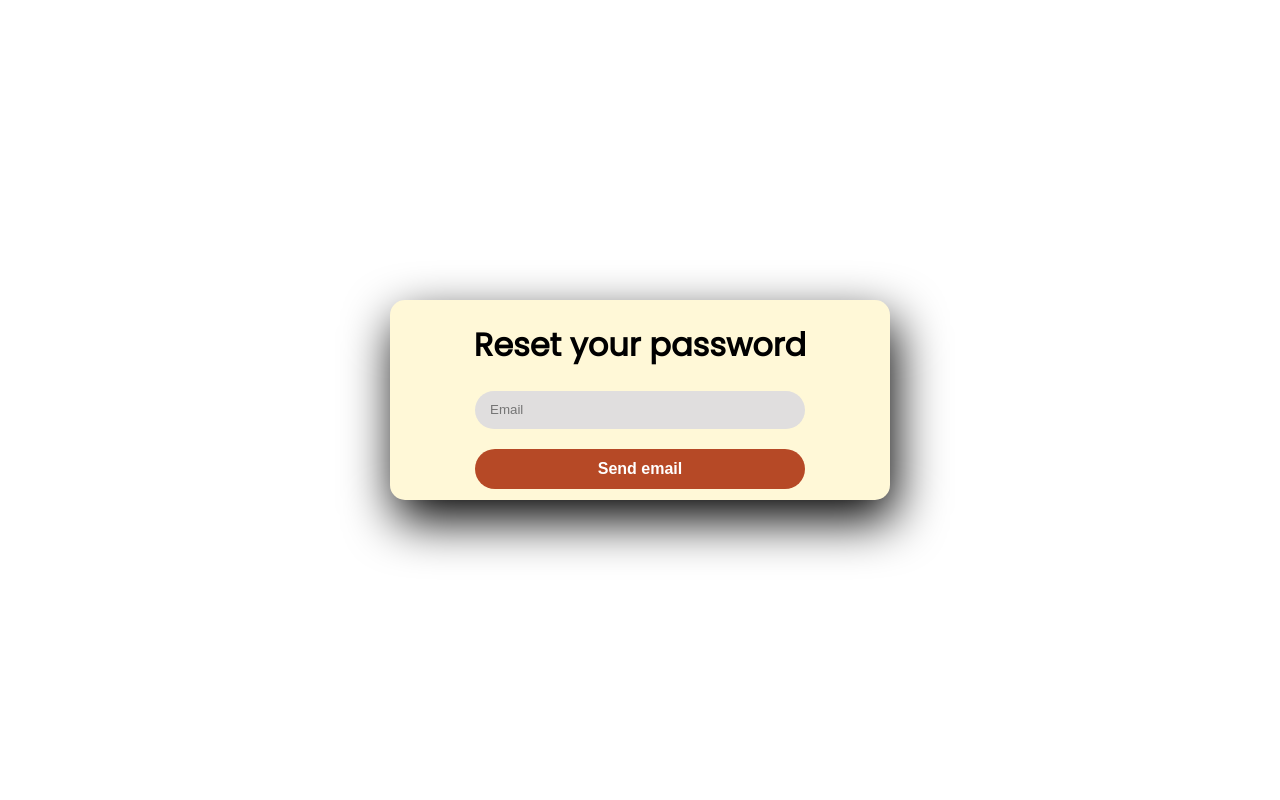
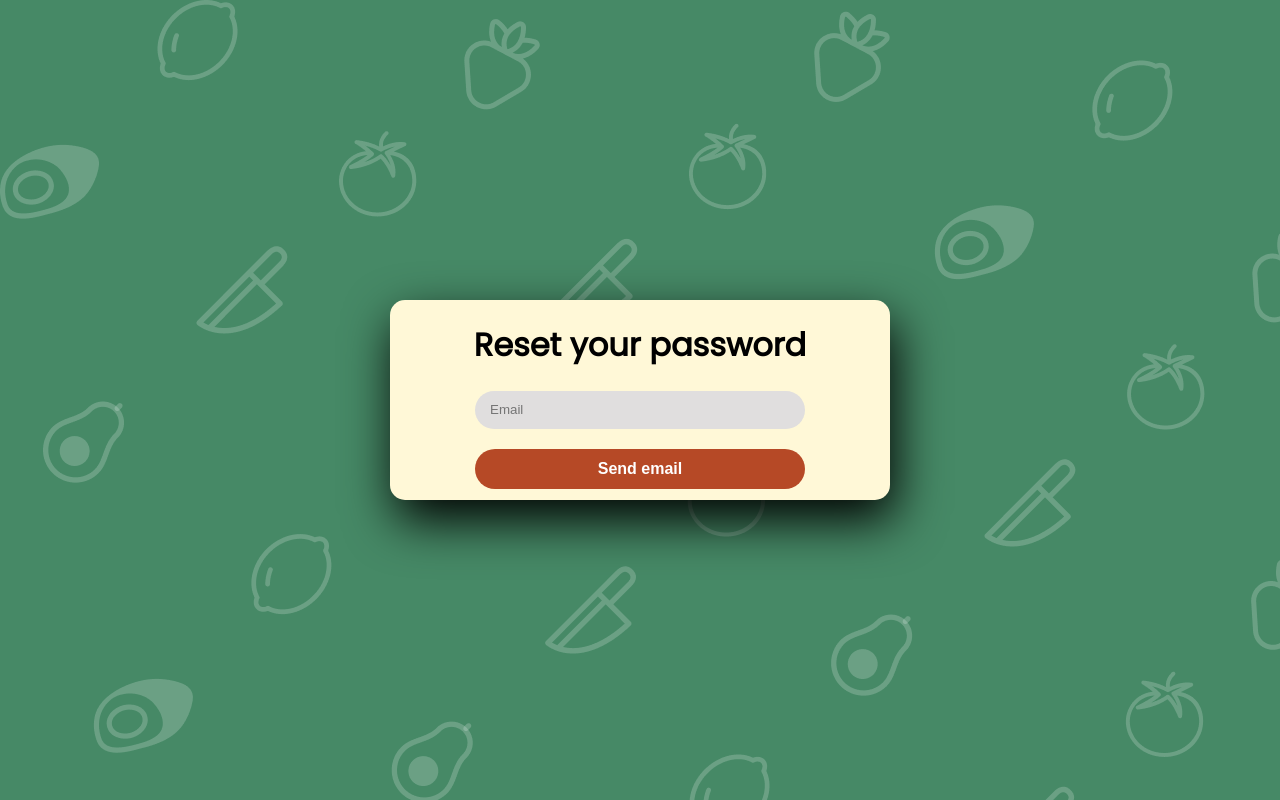
Before and after one commit to aleixcaasas/Improvised_chef, a React (Create React App) app in the folder react-app/: page /forgotPassword in a window 1280 px wide. Built offline with nearby package versions, Linux system fonts and the light colour scheme.

Commit message:
Background in all pages and green forgot password

```diff
--- a/react-app/src/components/login/ForgotPassword.js
+++ b/react-app/src/components/login/ForgotPassword.js
@@ -14,12 +14,14 @@ export default function ForgotPassword() {
 
 	if (message === "") {
 		return (
+			<div className="page_login">
 				<div className="container" id="forgot_password">
 					<h1>Reset your password</h1>
 					<form className="login-form" onSubmit={handleSubmit}>
 						<input type="email" name="email" value={email} onChange={e => setEmail(e.target.value)} placeholder="Email"></input>
 						<button type="submit">Send email</button>
 					</form>
+				</div>
 			</div>
 		);
 	} else if (message === "Password reset email send correctly") {
--- a/react-app/src/index.css
+++ b/react-app/src/index.css
@@ -17,6 +17,8 @@ body {
   font-family: var(--font);
   margin: 0;
 	padding: 0;
+  background-image: url(../public/background_dark.png);
+  background-attachment: fixed;
 }
 
 code {
```
Also changed, not shown: react-app/public/background_dark.png (added). Lines whose indentation alone changed are shown as unchanged.
